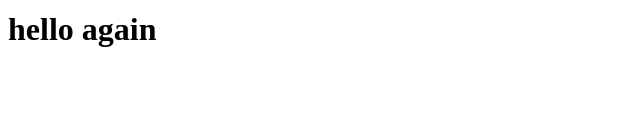
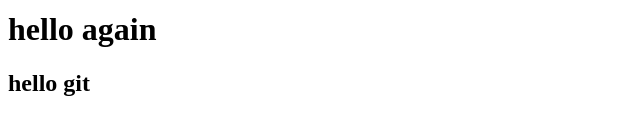
Before and after one commit to Amin200525/git-revise, a plain HTML site: page index.html in a window 1280 px wide. Shown: the part 151-286 px from the top of the page, without its empty margins (0-640 px from the left). Drawn offline with Linux system fonts and the light colour scheme.

Commit message:
footer finish

```diff
--- a/index.html
+++ b/index.html
@@ -14,5 +14,8 @@
         <h2>hello git again</h2>
         <h1>hello again</h1>
     </main>
+    <footer>
+        <h2>hello git</h2>
+    </footer>
 </body>
 </html>
```
